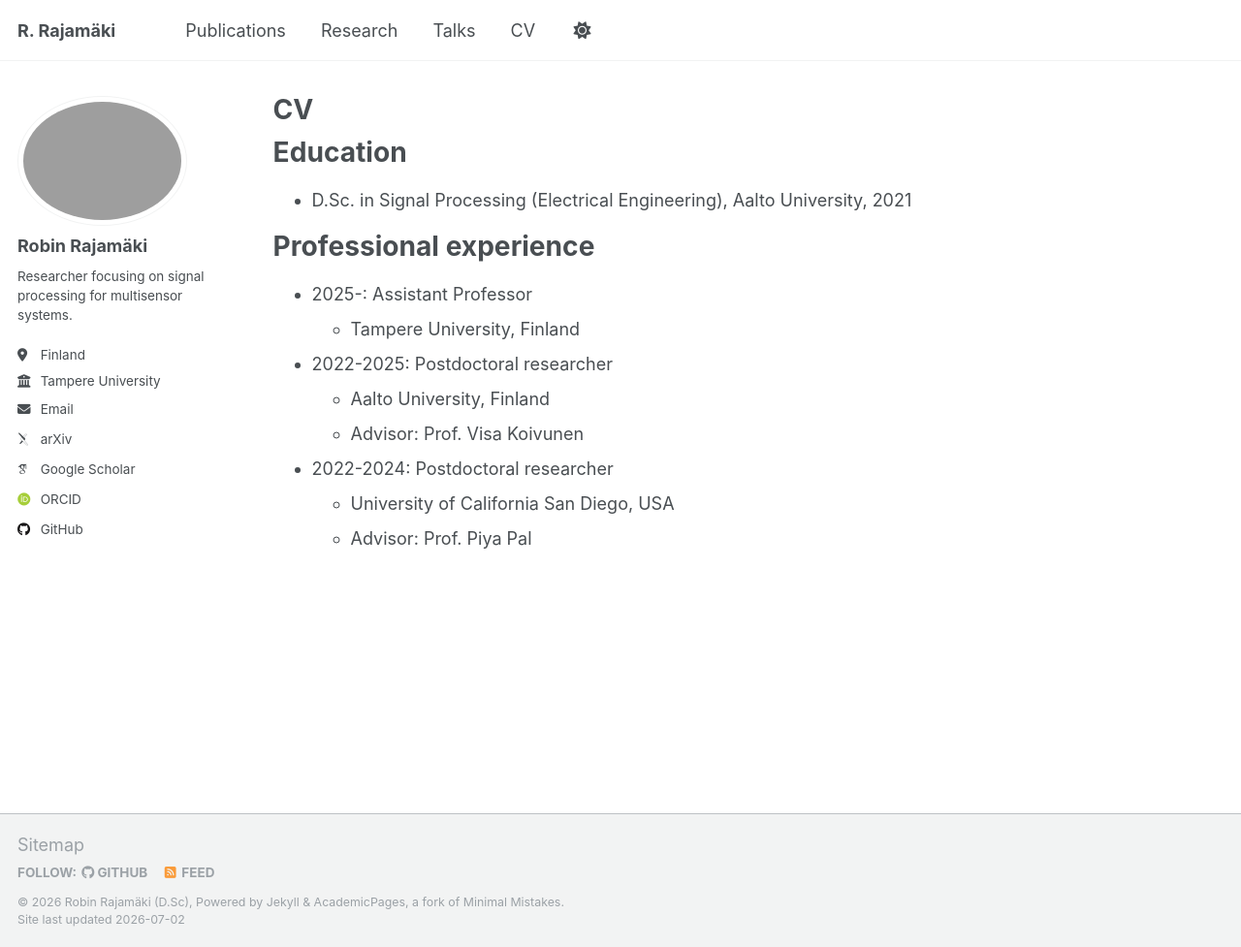
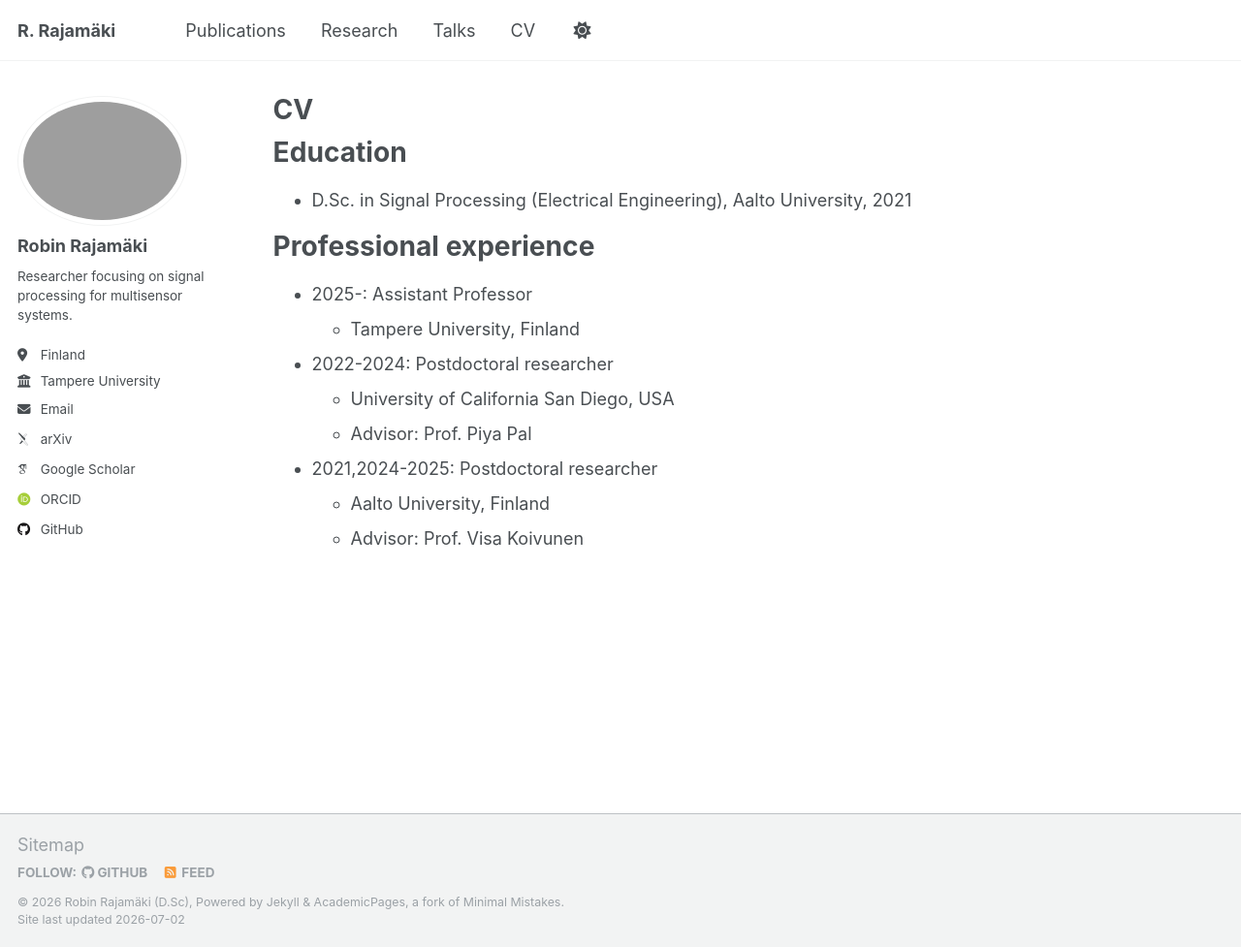
Before and after one commit to rmrajama/rmrajama.github.io, a Jekyll site: the page built from _pages/cv.md, in a window 1280 px wide and 977 px high. Shown: the whole window at 97% size. Built offline with Jekyll 4.4.1, drawn with Linux system fonts in a browser that asks for light colours; some web fonts are replaced; a script that is not in the unit is left out.

Commit message:
Update cv.md

```diff
--- a/_pages/cv.md
+++ b/_pages/cv.md
@@ -18,9 +18,9 @@ Professional experience
 
 * 2025-: Assistant Professor
   * Tampere University, Finland
-* 2022-2025: Postdoctoral researcher
-  * Aalto University, Finland
-  * Advisor: Prof. Visa Koivunen
 * 2022-2024: Postdoctoral researcher
   * University of California San Diego, USA
   * Advisor: Prof. Piya Pal
+* 2021,2024-2025: Postdoctoral researcher
+  * Aalto University, Finland
+  * Advisor: Prof. Visa Koivunen
```
